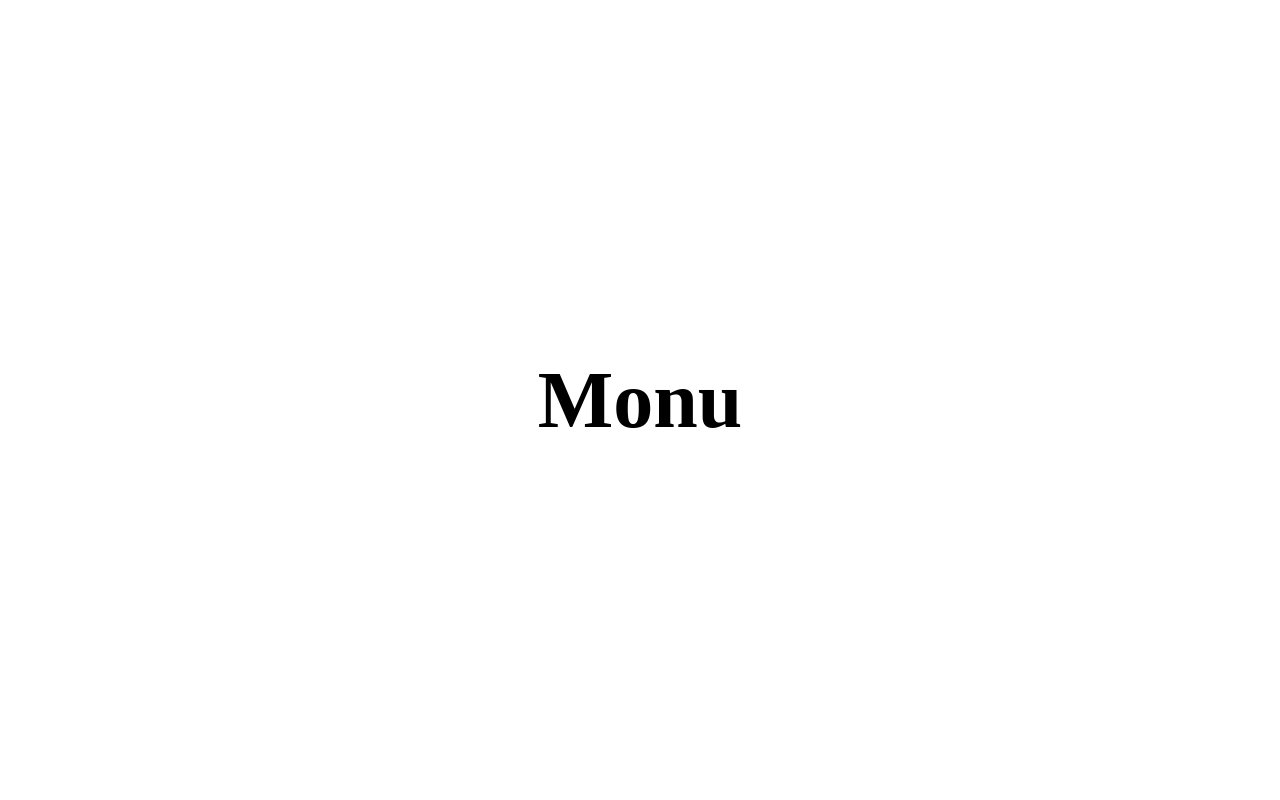
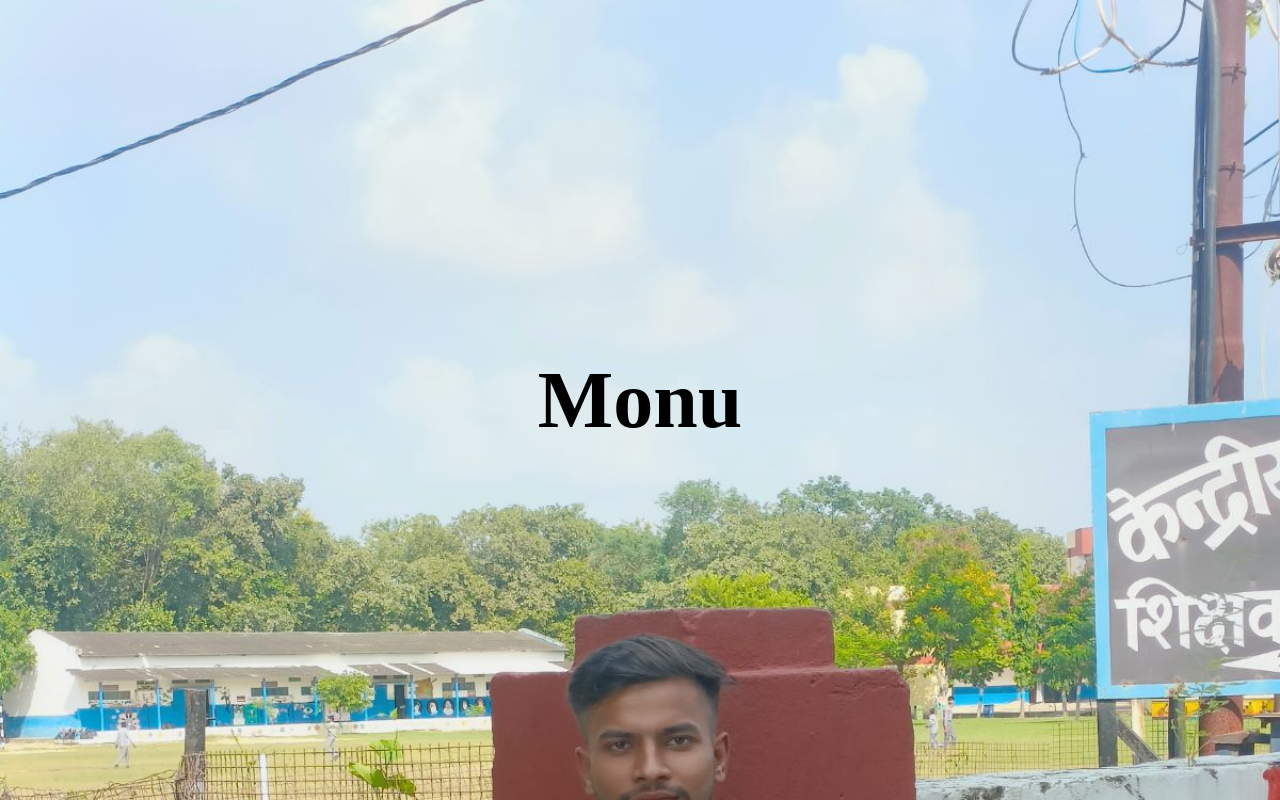
Before and after one commit to Monu30z/youtube, a plain HTML site: page index.html in a window 1280 px wide. Drawn offline with Linux system fonts and the light colour scheme.

Commit message:
add image and add some style

```diff
--- a/style.css
+++ b/style.css
@@ -4,19 +4,22 @@
     box-sizing: border-box;
 }
 html,body{
+    background-image: url(IMG20251009133230.jpg);
+    background-repeat: no-repeat;
+    background-size: 100%;
     height: 100%;
     width: 100%;
     /* display: grid;
     place-items: center; */
-    display: grid;
+    /* display: grid;
     align-items: center;
-    justify-content: center;
+    justify-content: center; */
 }
 h1{
-    /* position: absolute;
+    position: absolute;
     top: 50%;
     left: 50%;
-    transform: translate(-50%,-50%); */
+    transform: translate(-50%,-50%);
     font-size: 5rem;
 
 }
```
Also changed, not shown: IMG20251009133230.jpg (added).
